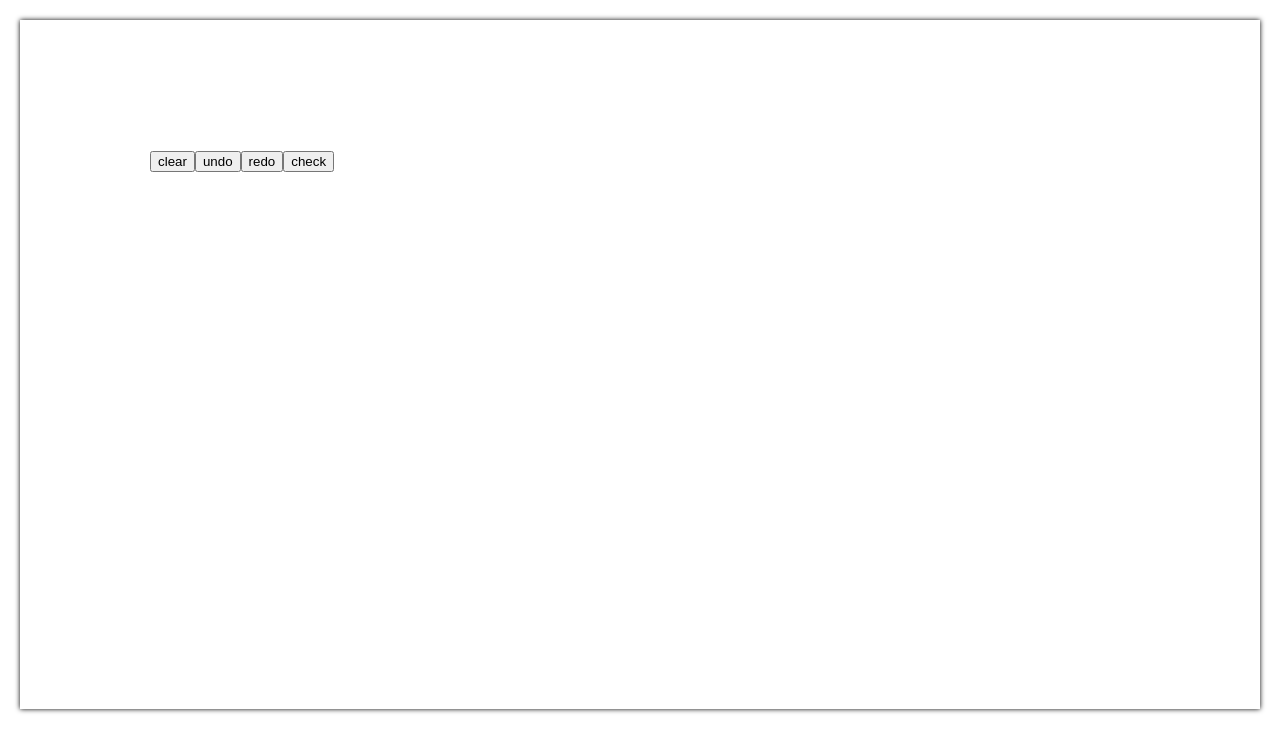
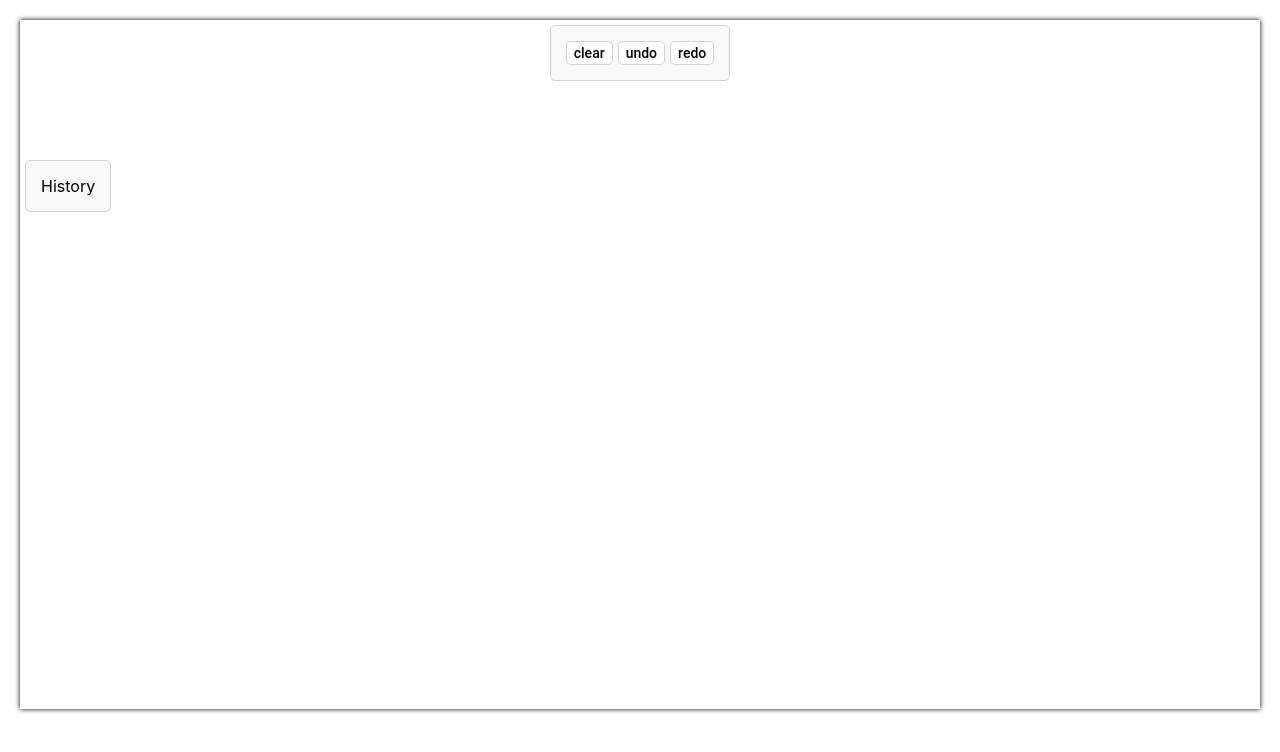
Before and after one commit to rr1me/sketch-service, a React (Create React App) app: page / in a window 1280 px wide. Shown: the top 752 px of the page. Built offline with nearby package versions, Linux system fonts and the light colour scheme.

Commit message:
dividing, reduxing

```diff
--- a/package.json
+++ b/package.json
@@ -3,6 +3,7 @@
   "version": "0.1.0",
   "private": true,
   "dependencies": {
+    "@reduxjs/toolkit": "^1.9.2",
     "@testing-library/jest-dom": "^5.16.5",
     "@testing-library/react": "^13.4.0",
     "@testing-library/user-event": "^13.5.0",
@@ -12,6 +13,7 @@
     "@types/react-dom": "^18.0.10",
     "react": "^18.2.0",
     "react-dom": "^18.2.0",
+    "react-redux": "^8.0.5",
     "react-scripts": "5.0.1",
     "sass": "^1.57.1",
     "web-vitals": "^2.1.4"
--- a/src/App.module.scss
+++ b/src/App.module.scss
@@ -1,13 +1,3 @@
 .app{
-  margin: 20px;
+
 }
-
-.canvas{
-  box-shadow: 0 0 5px black;
-}
-
-.buttons{
-  position: absolute;
-  top: 150px;
-  left: 150px;
-}
--- a/src/App.tsx
+++ b/src/App.tsx
@@ -1,110 +1,15 @@
-import React, { useEffect, useRef, useState } from 'react';
+import React from 'react';
 import s from './App.module.scss';
+import useControlledCanvas from './Components/MainFrame/useControlledCanvas';
+import Controls from './Components/Controls/Controls';
 
 function App() {
-	const canvas = useRef<HTMLCanvasElement>(null);
-
-	let ctx: CanvasRenderingContext2D = {} as CanvasRenderingContext2D;
-
-	useEffect((): void => {
-		if (canvas.current)
-			ctx = canvas.current.getContext('2d')!;
-	}, [ctx]);
-
-	const pos = { x: 0, y: 0 };
-
-	const fixRatio = 40;
-
-	const res = [
-		(window.outerHeight-71) - fixRatio,
-		window.outerWidth - fixRatio,
-	];
-
-	const pressed = useRef(false);
-
-	const [index, setIndex] = useState<number>(-1);
-
-	const mouseDown = (e: React.MouseEvent) => {
-		if (!canvas.current) return;
-
-		const c = 20;
-		pos.x = e.clientX - c;
-		pos.y = e.clientY - c;
-
-		if (!pressed.current){
-			pressed.current = true;
-			ctx.beginPath();
-			ctx.arc(pos.x, pos.y, 5/2, 0, 2 * Math.PI, true);
-			ctx.fillStyle = '#ff8500';
-			ctx.fill();
-		}
-	};
-
-	const [saves, setSaves] = useState<string[]>([]);
-
-	const mouseUp = () => {
-		pressed.current = false;
-		const items = canvas.current?.toDataURL();
-		setSaves(v=>{
-			v.length-1 !== index && v.splice(index+1, v.length)
-			return v.concat(items!)
-		})
-		setIndex(v=>v+1);
-	}
-
-	const mouseMove = (e: React.MouseEvent) => {
-		if (e.buttons !== 1 || !ctx) return;
-
-		ctx.beginPath();
-
-		ctx.lineWidth = 5;
-		ctx.lineCap = 'round';
-		ctx.strokeStyle = '#ff8500';
-
-		ctx.moveTo(pos.x, pos.y);
-		mouseDown(e);
-		ctx.lineTo(pos.x, pos.y);
-
-		ctx.stroke();
-	};
-
-	const clearHandler = () => {
-		setIndex(-1);
-		setSaves([]);
-		ctx.clearRect(0, 0, canvas.current?.width as number, canvas.current?.height as number);
-	};
-
-	const redraw = async (direction:boolean) => {
-		const img = new Image();
-
-		img.src = saves[index-(direction ? 1 : -1)];
-		await img.onload;
-		ctx.clearRect(0, 0, canvas.current?.width as number, canvas.current?.height as number);
-		ctx.drawImage(img, 0, 0);
-
-		setIndex(v=>v-(direction ? 1 : -1));
-	}
-
-	const undoHandler = () => index > 0 && redraw(true);
-	const redoHandler = () => saves.length-1 > index && redraw(false);
+	const { canvas, controlledCanvas } = useControlledCanvas();
 
 	return (
-		<div className={s.app} style={{ height: res[0], width: res[1] }}>
-			<div className={s.buttons}>
-				<button onClick={clearHandler}>clear</button>
-				<button onClick={undoHandler}>undo</button>
-				<button onClick={redoHandler}>redo</button>
-				<button onClick={() => {console.log(saves.length, index)}}>check</button>
-			</div>
-
-			<canvas ref={canvas}
-					height={res[0]} width={res[1]}
-					className={s.canvas}
-					onMouseMoveCapture={mouseMove}
-					onMouseDown={mouseDown}
-					// onMouseEnter={mouseDown}
-					onMouseUp={mouseUp}
-			/>
+		<div className={s.app}>
+			<Controls canvas={canvas} />
+			{controlledCanvas}
 		</div>
 	);
 }
--- /dev/null
+++ b/src/Components/Controls/Controls.module.scss
@@ -0,0 +1,50 @@
+.tools{
+  position: absolute;
+  top: 25px;
+
+  left: 0;
+  right: 0;
+  margin-left: auto;
+  margin-right: auto;
+  width: max-content;
+
+  padding: 15px;
+  background-color: #f8f8f8;
+  border: 1px solid #d2d2d2;
+
+  display: flex;
+  gap: 5px;
+
+  border-radius: 5px;
+}
+
+button{
+  border-radius: 5px;
+  font: 450 14px Roboto;
+  background-color: white;
+  border: 1px solid #d2d2d2;
+  padding: 3px 7px;
+
+  cursor: pointer;
+}
+
+.history{
+  border-radius: 5px;
+  position: absolute;
+  top: 20vh;
+  left: 25px;
+
+  padding: 15px;
+  background-color: #f8f8f8;
+  border: 1px solid #d2d2d2;
+
+  width: max-content;
+
+  display: flex;
+  flex-direction: column;
+  gap: 5px
+}
+
+.darkBtn{
+  background-color: gray;
+}
--- /dev/null
+++ b/src/Components/Controls/Controls.tsx
@@ -0,0 +1,71 @@
+import s from './Controls.module.scss';
+import { useDispatch, useSelector } from 'react-redux';
+import { actions, IControlState } from '../../redux/slices/controlSlice';
+import { FC } from 'react';
+
+interface IControls {
+	canvas: any
+}
+
+const {move, step, clear} = actions;
+
+const Controls: FC<IControls> = ({canvas}) => {
+	const ctx: CanvasRenderingContext2D = canvas.current?.getContext('2d');
+	const width = canvas.current?.width as number;
+	const height = canvas.current?.height as number
+	const dispatch = useDispatch();
+	const {history: {saves, index}} = useSelector((state: {controlSlice: IControlState}) => state.controlSlice);
+
+	const draw = async (index:number) => {
+		const img = new Image();
+
+		img.src = saves[index];
+		await img.onload;
+		ctx.clearRect(0, 0, width, height);
+		ctx.drawImage(img, 0, 0);
+	}
+
+	const redraw = async (direction:boolean) => {
+		const d = direction ? 1 : -1;
+		await draw(index-d)
+		// setIndex(v=>v-d);
+		dispatch(step(d));
+	}
+
+	const clearHandler = () => {
+		dispatch(clear());
+		console.log(ctx);
+		ctx.clearRect(0, 0, width, height);
+	};
+
+	const undoHandler = () => index > 0 && redraw(true);
+	const redoHandler = () => saves.length-1 > index && redraw(false);
+
+	const historyHandler = (i:number) => async () => {
+		await draw(i);
+		dispatch(move(i));
+	}
+
+	return (
+		<div className={s.controls}>
+			<div className={s.tools}>
+				<button onClick={clearHandler}>clear</button>
+				<button onClick={undoHandler}>undo</button>
+				<button onClick={redoHandler}>redo</button>
+			</div>
+
+			<div className={s.history}>
+				History
+				{saves.length > 0 && saves.map((v,i) => {
+					return (
+						<button key={i} onClick={historyHandler(i)} className={i > index ? s.darkBtn : undefined}>
+							{i}
+						</button>
+					)
+				})}
+			</div>
+		</div>
+	);
+};
+
+export default Controls;
--- /dev/null
+++ b/src/Components/MainFrame/ControlledCanvas.module.scss
@@ -0,0 +1,6 @@
+.canvas{
+  image-rendering: pixelated;
+  //image-rendering: crisp-edges;
+  margin: 20px;
+  box-shadow: 0 0 5px black;
+}
--- /dev/null
+++ b/src/Components/MainFrame/useControlledCanvas.tsx
@@ -0,0 +1,90 @@
+import s from './ControlledCanvas.module.scss';
+import React, { FC, useEffect, useRef } from 'react';
+import { actions, IControlState } from '../../redux/slices/controlSlice';
+import { useDispatch, useSelector } from 'react-redux';
+
+// interface IUseControlledCanvas {
+// 	canvas: HTMLCanvasElement,
+// 	controlledCanvas: object
+//
+// }
+
+const { save } = actions;
+
+const useControlledCanvas: any = () => {
+	const dispatch = useDispatch();
+	const { history } = useSelector((state: { controlSlice: IControlState }) => state.controlSlice);
+
+	const canvas = useRef<HTMLCanvasElement>(null);
+
+	let ctx: CanvasRenderingContext2D = {} as CanvasRenderingContext2D;
+	useEffect((): void => {
+		if (canvas.current)
+			ctx = canvas.current.getContext('2d')!;
+	}, [ctx]);
+
+	const pos = { x: 0, y: 0 };
+
+	const fixRatio = 40;
+
+	const res = [
+		(window.outerHeight - 71) - fixRatio,
+		window.outerWidth - fixRatio,
+	];
+
+	const pressed = useRef(false);
+
+	const mouseDown = (e: React.MouseEvent) => {
+		if (!canvas.current) return;
+
+		const c = 20;
+		pos.x = e.clientX - c;
+		pos.y = e.clientY - c;
+
+		if (!pressed.current) {
+			pressed.current = true;
+			ctx.beginPath();
+			ctx.arc(pos.x, pos.y, 5 / 2, 0, 2 * Math.PI, true);
+			ctx.fillStyle = '#ff8500';
+			ctx.fill();
+		}
+	};
+
+	const mouseUp = () => {
+		pressed.current = false;
+		const items = canvas.current?.toDataURL();
+		console.log('SAVE');
+		dispatch(save(items));
+	};
+
+	const mouseMove = (e: React.MouseEvent) => {
+		if (e.buttons !== 1 || !ctx) return;
+
+		ctx.beginPath();
+
+		ctx.lineWidth = 5;
+		ctx.lineCap = 'round';
+		ctx.strokeStyle = '#ff8500';
+
+		ctx.moveTo(pos.x, pos.y);
+		mouseDown(e);
+		ctx.lineTo(pos.x, pos.y);
+
+		ctx.stroke();
+	};
+	console.log(history);
+
+	return {
+		canvas: canvas, controlledCanvas: (
+			<canvas ref={canvas}
+					height={res[0]} width={res[1]}
+					className={s.canvas}
+					onMouseMoveCapture={mouseMove}
+					onMouseDown={mouseDown}
+					onMouseUp={mouseUp}
+			/>
+		),
+	};
+};
+
+export default useControlledCanvas;
--- a/src/index.tsx
+++ b/src/index.tsx
@@ -1,13 +1,18 @@
 import React from 'react';
 import ReactDOM from 'react-dom/client';
 import './index.css';
+import './reset.css';
 import App from './App';
+import { Provider } from 'react-redux';
+import store from './redux/store';
 
 const root = ReactDOM.createRoot(
   document.getElementById('root') as HTMLElement
 );
 root.render(
-    <App />
+	<Provider store={store}>
+		<App />
+	</Provider>
   // <React.StrictMode>
   //   <App />
   // </React.StrictMode>
--- /dev/null
+++ b/src/redux/slices/controlSlice.ts
@@ -0,0 +1,42 @@
+import { createSlice, current } from '@reduxjs/toolkit';
+
+export interface IControlState {
+	history: {
+		saves: string[],
+		index: number
+	};
+}
+
+const controlSlice = createSlice({
+	name: 'controlSlice',
+	initialState: {
+		history: {
+			saves: [] as string[],
+			index: -1 as number,
+		},
+	} as IControlState,
+	reducers: {
+		save: ({ history }, { payload }) => {
+			const saves = history.saves;
+			const index = history.index;
+			saves.length - 1 !== index && saves.splice(index + 1, saves.length);
+			history.saves = history.saves.concat(payload);
+
+			history.index = index + 1;
+			console.log(current(history));
+		},
+		step: ({ history }, { payload }) => {
+			history.index = history.index - payload;
+		},
+		move: ({ history }, { payload }) => {
+			history.index = payload
+		},
+		clear: ({ history }) => {
+			history.saves = [];
+			history.index = -1;
+		},
+	},
+});
+
+export default controlSlice.reducer;
+export const actions = controlSlice.actions;
--- /dev/null
+++ b/src/redux/store.ts
@@ -0,0 +1,9 @@
+import { configureStore } from '@reduxjs/toolkit';
+import controlSlice from './slices/controlSlice';
+
+export const store = configureStore({
+	reducer: { controlSlice },
+});
+
+// export type RootState = ReturnType<typeof store.getState>;
+export default store;
--- /dev/null
+++ b/src/reset.css
@@ -0,0 +1,81 @@
+* {
+    padding: 0;
+    margin: 0;
+    border: none;
+}
+
+*,
+*::before,
+*::after {
+    box-sizing: border-box;
+}
+
+a, a:link, a:visited  {
+    text-decoration: none;
+}
+
+a:hover  {
+    text-decoration: none;
+}
+
+aside, nav, footer, header, section, main {
+    display: block;
+}
+
+h1, h2, h3, h4, h5, h6, p {
+    font-size: inherit;
+    font-weight: inherit;
+}
+
+ul, ul li {
+    list-style: none;
+}
+
+img {
+    vertical-align: top;
+}
+
+img, svg {
+    max-width: 100%;
+    height: auto;
+}
+
+address {
+    font-style: normal;
+}
+
+input, textarea, button, select {
+    font-family: inherit;
+    font-size: inherit;
+    color: inherit;
+    background-color: transparent;
+}
+
+input::-ms-clear {
+    display: none;
+}
+
+button, input[type="submit"] {
+    display: inline-block;
+    box-shadow: none;
+    background: transparent none;
+    cursor: pointer;
+}
+
+input:focus, input:active,
+button:focus, button:active {
+    outline: none;
+}
+
+button::-moz-focus-inner {
+    padding: 0;
+    border: 0;
+}
+
+label {
+    cursor: pointer;
+}
+
+legend {
+    display: block;
+}
```
Also changed, not shown: 1 other file (tests, documents, lock files or other folders).
